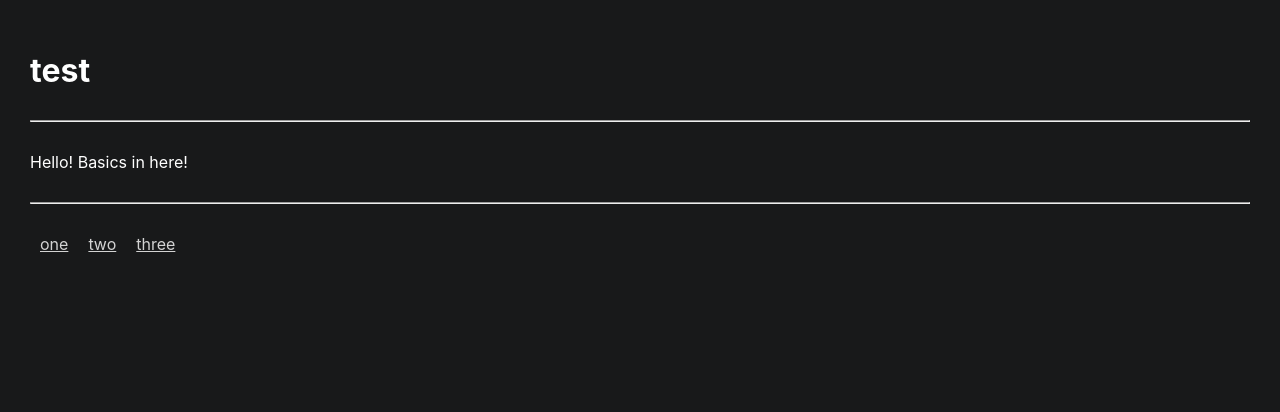
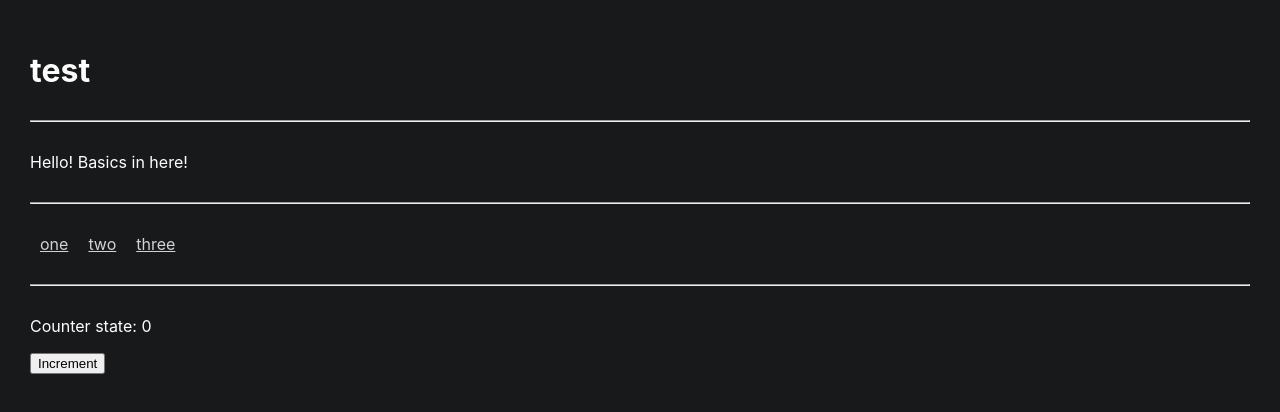
Before and after one commit to IgorPatro/react-testing-tryouts, a React (Create React App) app: page / in a window 1280 px wide. Shown: the top 412 px of the page. Built offline with nearby package versions, Linux system fonts and the light colour scheme.

Commit message:
Added counter and counter tests

```diff
--- a/src/App.js
+++ b/src/App.js
@@ -1,6 +1,7 @@
 import React from "react"
 import Basic from "./components/Basic"
 import List from "./components/List"
+import Counter from "./components/Counter"
 
 const App = () => {
   return (
@@ -10,6 +11,8 @@ const App = () => {
       <Basic />
       <hr />
       <List items={["one", "two", "three"]} />
+      <hr />
+      <Counter />
     </div>
   )
 }
--- /dev/null
+++ b/src/components/Counter.js
@@ -0,0 +1,16 @@
+import React from "react"
+
+const Counter = () => {
+  const [counter, setCounter] = React.useState(0)
+
+  return (
+    <div>
+      <p>Counter state: {counter}</p>
+      <button onClick={() => setCounter((prevState) => prevState + 1)}>
+        Increment
+      </button>
+    </div>
+  )
+}
+
+export default Counter
```
Also changed, not shown: 1 other file (tests, documents, lock files or other folders).
